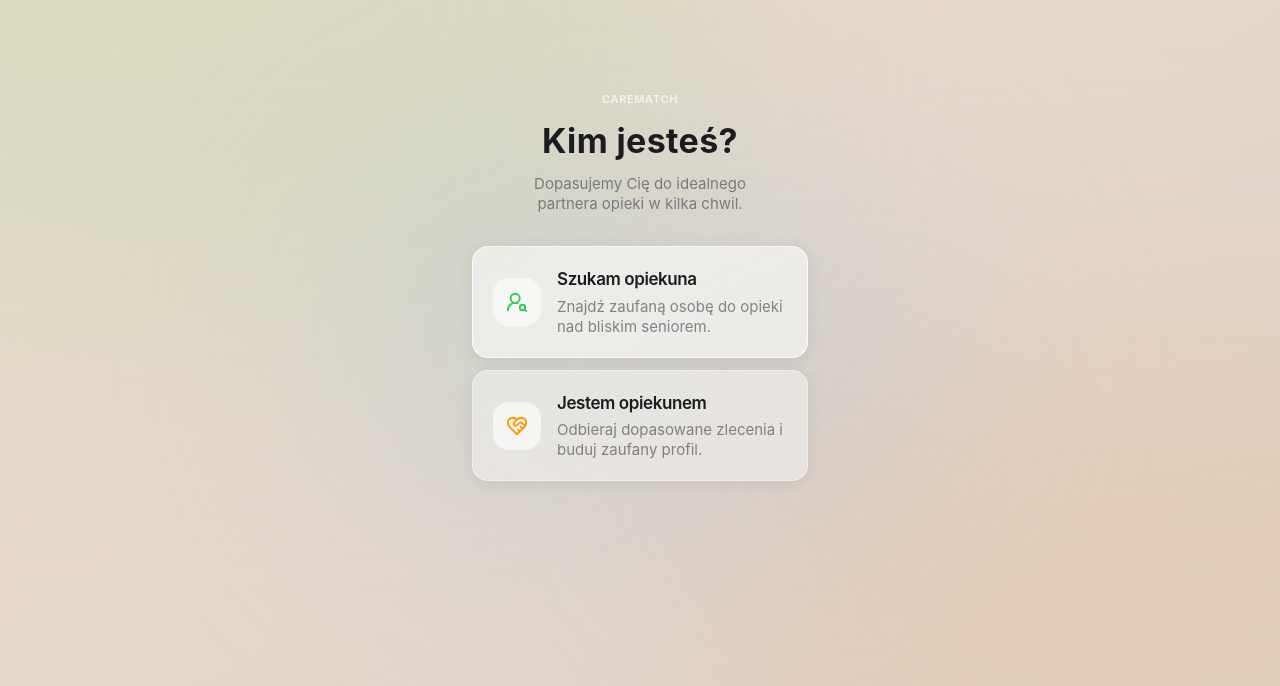
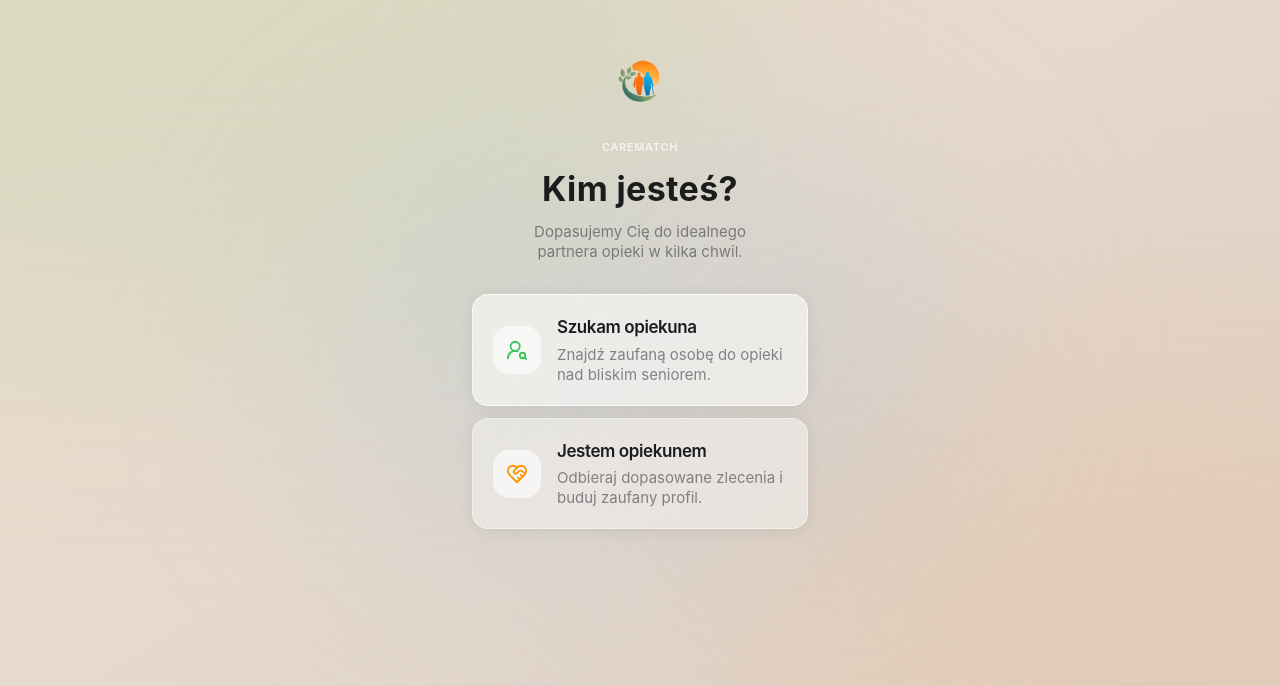
Before and after one commit to MaciejOzdzinski/senior-care-prototype, a React (Vite) app: page / in a window 1280 px wide. Shown: the part 114-800 px from the top of the page. Built offline with nearby package versions, Linux system fonts and the light colour scheme.

Commit message:
feat: add CareMatch logo centered at top of screen 1

```diff
--- a/src/App.tsx
+++ b/src/App.tsx
@@ -59,6 +59,11 @@ export default function App() {
 
           <div className="w-full max-w-sm px-6">
             <div className="mb-8 text-center">
+              <img
+                src="/logo.png"
+                alt="CareMatch"
+                className="mx-auto mb-4 size-20 object-contain"
+              />
               <div className="text-[11px] uppercase tracking-[0.06em] font-semibold text-white/70">
                 CareMatch
               </div>
```
Also changed, not shown: public/logo.png (added).
